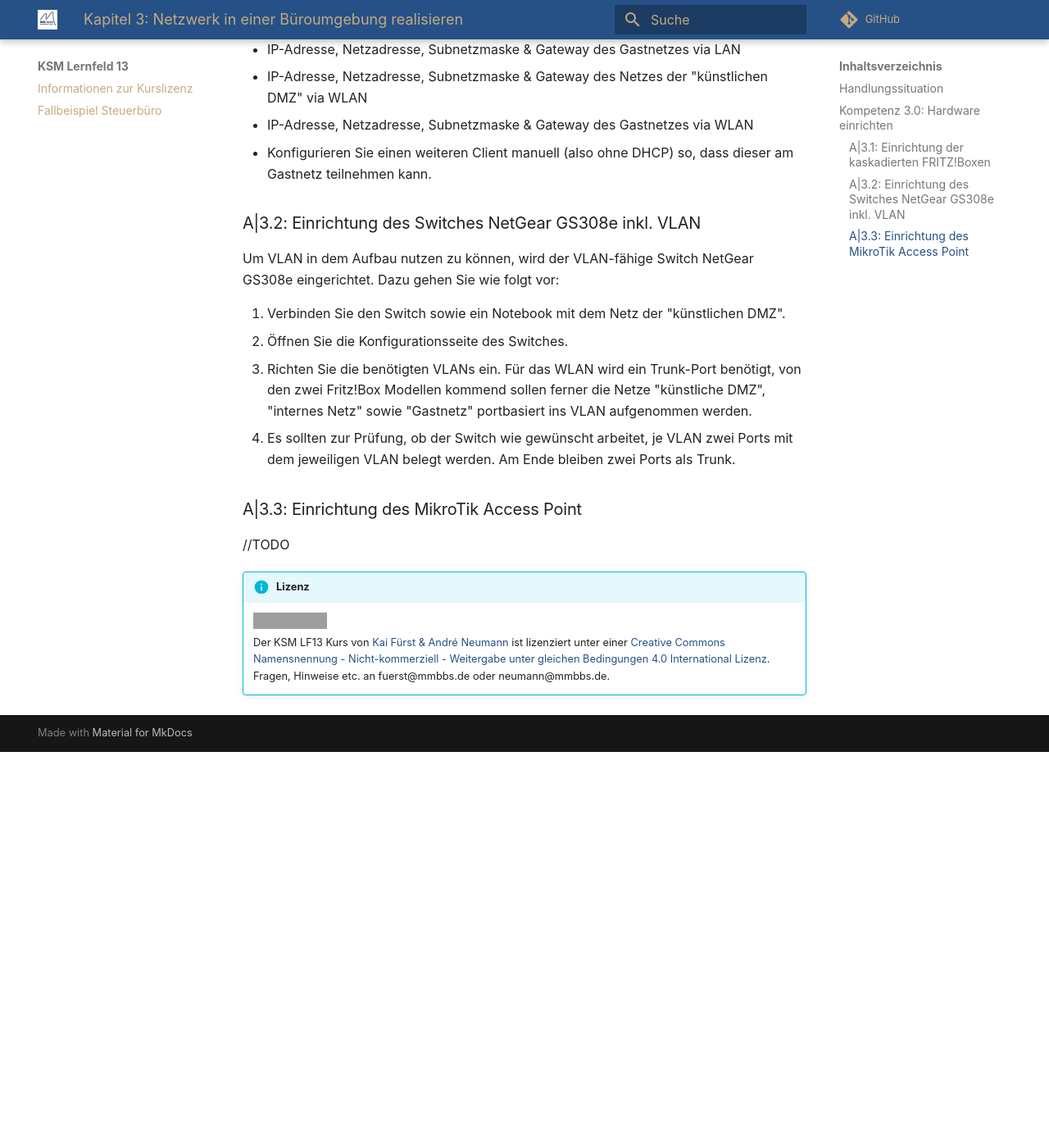
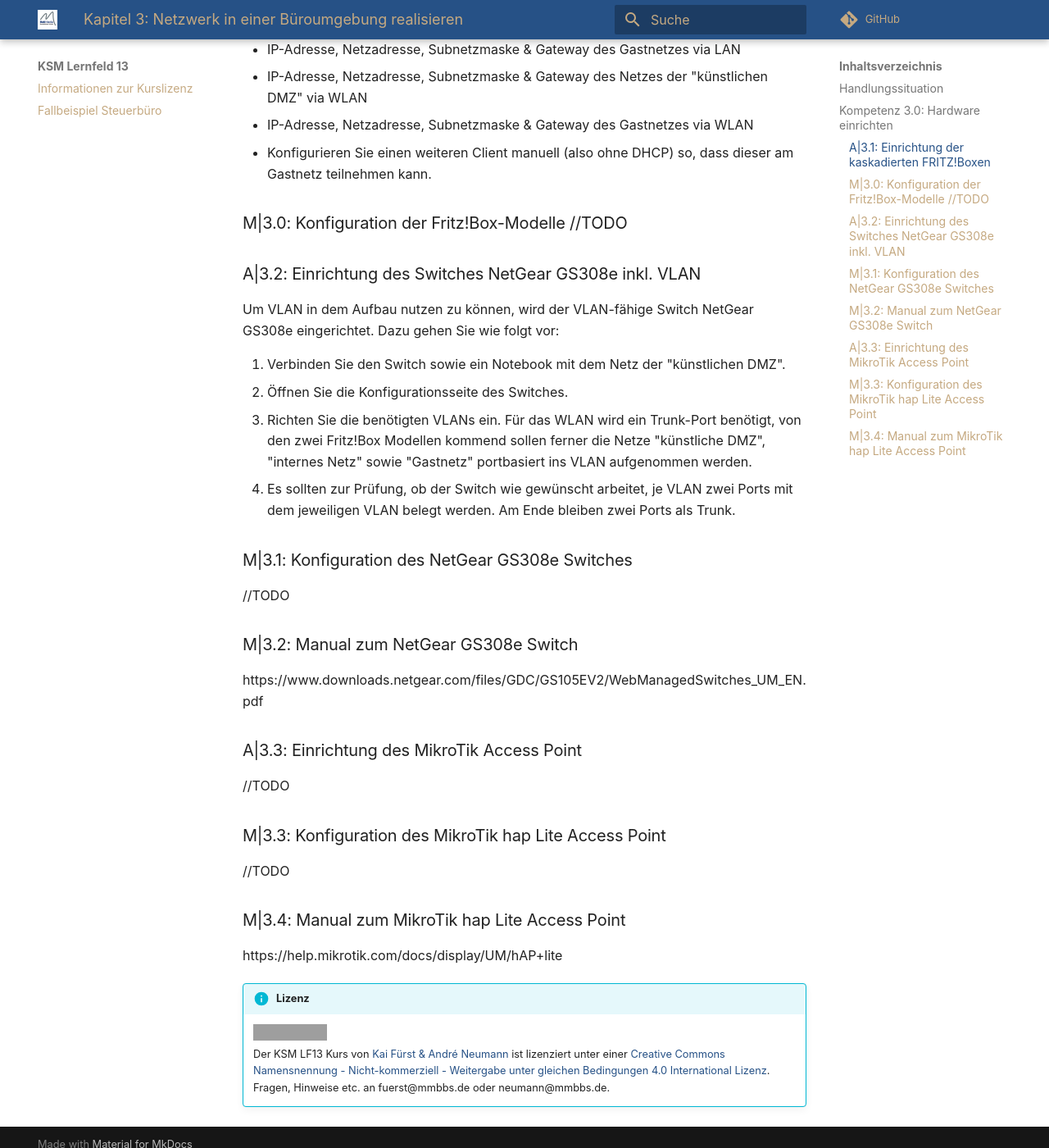
Before and after one commit to herr-nm/MMBbS_KSM_LF13, an MkDocs documentation site: the page built from docs/03_realisieren.md, in a window 1280 px wide and 1400 px high, scrolled down 1746 px. Shown: the whole window at 82% size. Built offline with MkDocs 1.6.1 and Material for MkDocs 9.7.7, drawn with Linux system fonts in a browser that asks for light colours; comment, search, counter and statistics services are not loaded; before the commit the page ends 2663 px from its top, so only the background shows below that; grey boxes are pictures that could not be loaded.

Commit message:
Manuals und Hinweise ergänzt

```diff
--- a/docs/03_realisieren.md
+++ b/docs/03_realisieren.md
@@ -35,6 +35,9 @@
 - IP-Adresse, Netzadresse, Subnetzmaske & Gateway des Gastnetzes via WLAN
 - Konfigurieren Sie einen weiteren Client manuell (also ohne DHCP) so, dass dieser am Gastnetz teilnehmen kann.
 
+### M|3.0: Konfiguration der Fritz!Box-Modelle //TODO
+
+
 ### A|3.2: Einrichtung des Switches NetGear GS308e inkl. VLAN
 
 Um VLAN in dem Aufbau nutzen zu können, wird der VLAN-fähige Switch NetGear GS308e eingerichtet. Dazu gehen Sie wie folgt vor:
@@ -44,9 +47,25 @@
 3. Richten Sie die benötigten VLANs ein. Für das WLAN wird ein Trunk-Port benötigt, von den zwei Fritz!Box Modellen kommend sollen ferner die Netze "künstliche DMZ", "internes Netz" sowie "Gastnetz" portbasiert ins VLAN aufgenommen werden.
 4. Es sollten zur Prüfung, ob der Switch wie gewünscht arbeitet, je VLAN zwei Ports mit dem jeweiligen VLAN belegt werden. Am Ende bleiben zwei Ports als Trunk.
 
+### M|3.1: Konfiguration des NetGear GS308e Switches
+
+//TODO
+
+### M|3.2: Manual zum NetGear GS308e Switch
+
+https://www.downloads.netgear.com/files/GDC/GS105EV2/WebManagedSwitches_UM_EN.pdf
+
 ### A|3.3: Einrichtung des MikroTik Access Point
 
 //TODO
+
+### M|3.3: Konfiguration des MikroTik hap Lite Access Point
+
+//TODO
+
+### M|3.4: Manual zum MikroTik hap Lite Access Point
+
+https://help.mikrotik.com/docs/display/UM/hAP+lite
 
 {%
    include-markdown "inhalte/lizenzhinweis.md"
```
Also changed, not shown: 1 other file.
